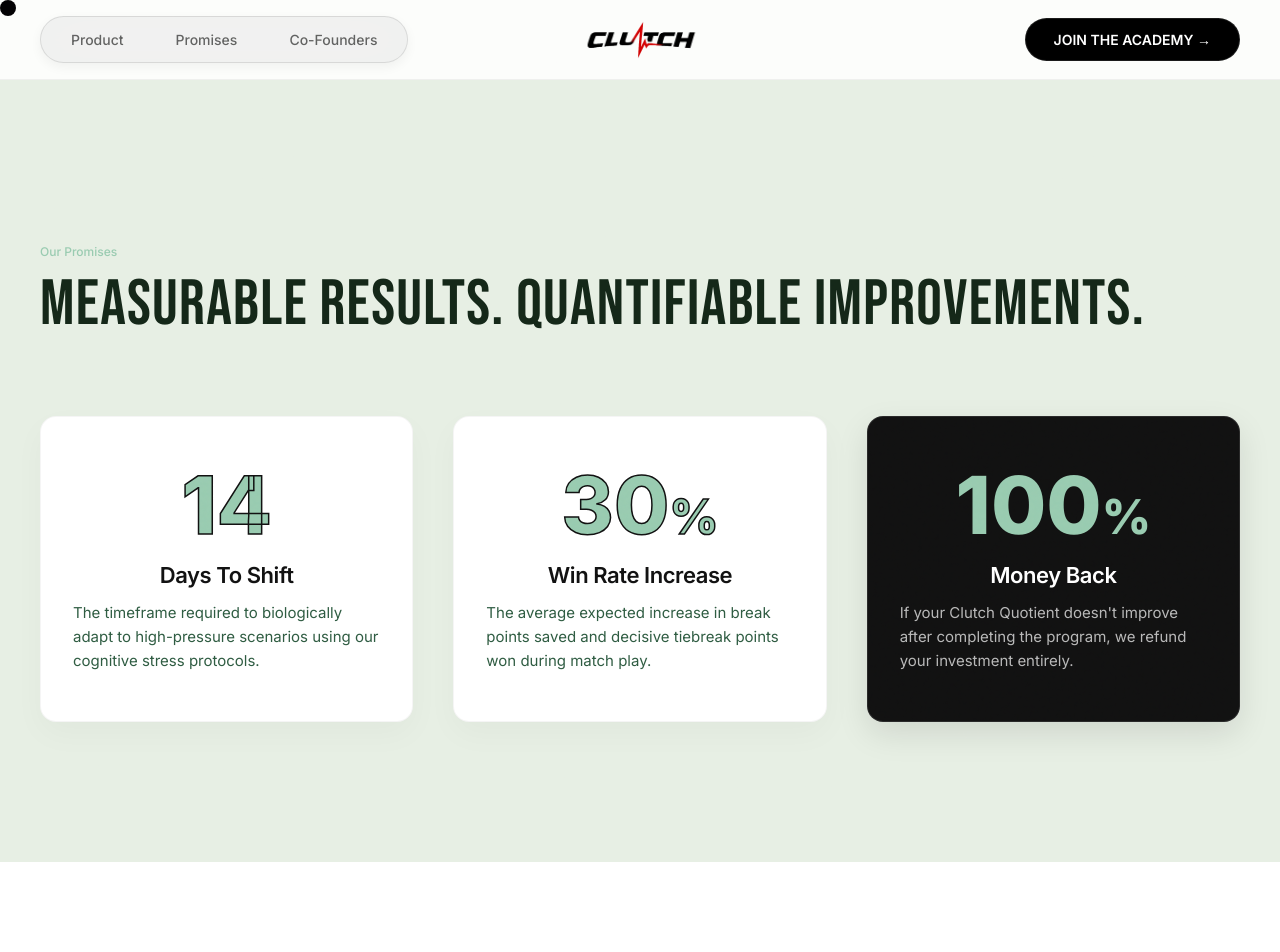
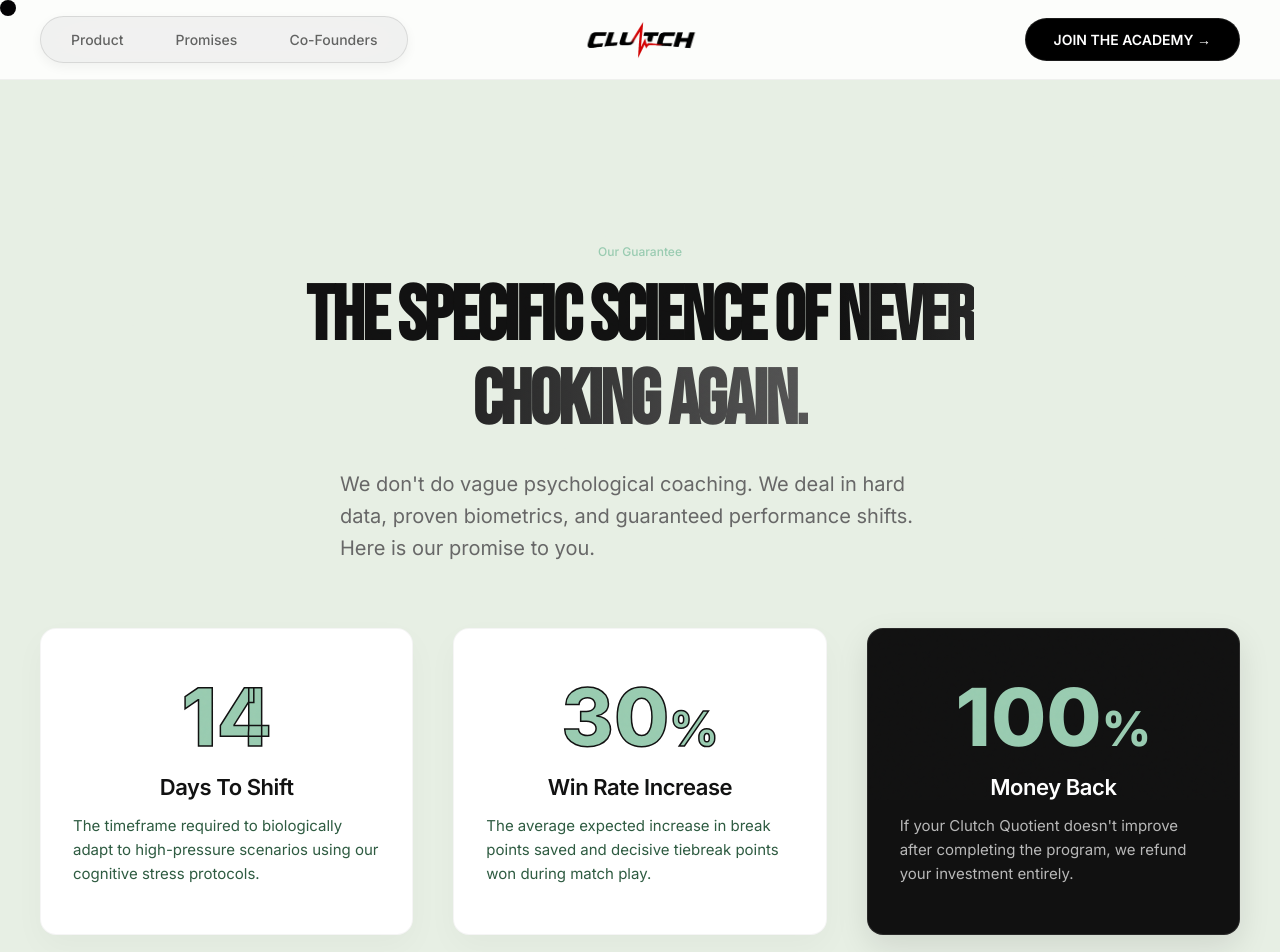
Before and after one commit to aakasharora15/Clutch-Command, a Next.js app: page /promises in a window 1280 px wide. Shown: the top 952 px of the page. Built offline with nearby package versions, Linux system fonts and the light colour scheme.

Commit message:
fix: HomeClient clip reveals and upgrade Promises header

```diff
--- a/src/app/layout.tsx
+++ b/src/app/layout.tsx
@@ -20,7 +20,6 @@ const bebas = Bebas_Neue({
 import SmoothScrolling from "@/components/SmoothScrolling";
 import CustomCursor from "@/components/CustomCursor";
 import ScrollProgress from "@/components/ScrollProgress";
-import ScrollAnimations from "@/components/ScrollAnimations";
 
 export const metadata: Metadata = {
   metadataBase: new URL("https://clutchcommand.com"),
@@ -78,7 +77,6 @@ export default function RootLayout({
         <SmoothScrolling>
           <CustomCursor />
           <ScrollProgress />
-          <ScrollAnimations />
           <div className="noise-overlay"></div>
           <Navbar />
           <main style={{ flex: 1 }}>{children}</main>
--- a/src/app/promises/page.tsx
+++ b/src/app/promises/page.tsx
@@ -2,6 +2,7 @@ import React from 'react';
 import { CTA } from '../../config/cta';
 import SectionHeader from '../../components/SectionHeader';
 import AnimatedCounter from '../../components/AnimatedCounter';
+import StaggerReveal from '../../components/StaggerReveal';
 import Image from 'next/image';
 
 export default function PromisesPage() {
@@ -11,9 +12,17 @@ export default function PromisesPage() {
       {/* ===== HERO & CARDS ===== */}
       <section className="airy-section" id="promises">
         <div className="wrap">
-          <SectionHeader eyebrow="Our Promises" title="Measurable Results. Quantifiable Improvements." />
+          <div style={{ textAlign: 'center', maxWidth: '800px', margin: '0 auto' }}>
+            <div className="section-eyebrow" style={{ color: 'var(--lime)', marginBottom: '16px' }}>Our Guarantee</div>
+            <h2 style={{ fontSize: 'clamp(48px, 6vw, 80px)', lineHeight: 1.1, fontWeight: 800, letterSpacing: '-0.03em', color: '#111', marginBottom: '24px' }}>
+              The specific science of <span style={{ background: 'linear-gradient(90deg, #111, #555)', WebkitBackgroundClip: 'text', WebkitTextFillColor: 'transparent' }}>never choking again.</span>
+            </h2>
+            <p style={{ fontSize: '20px', color: '#666', lineHeight: 1.6, maxWidth: '600px', margin: '0 auto' }}>
+              We don't do vague psychological coaching. We deal in hard data, proven biometrics, and guaranteed performance shifts. Here is our promise to you.
+            </p>
+          </div>
 
-          <div className="grid-cards-4 stagger-children" style={{ marginTop: '64px', display: 'grid', gridTemplateColumns: 'repeat(auto-fit, minmax(280px, 1fr))', gap: '40px' }}>
+          <StaggerReveal className="grid-cards-4" style={{ marginTop: '64px', display: 'grid', gridTemplateColumns: 'repeat(auto-fit, minmax(280px, 1fr))', gap: '40px' }}>
 
             <div className="step-card" style={{ padding: '48px 32px', background: '#fff', borderRadius: '16px', border: '1px solid rgba(0,0,0,0.04)', boxShadow: '0 12px 32px rgba(0,0,0,0.03)', textAlign: 'center', transition: 'transform 0.3s ease' }}>
               <div style={{ color: 'var(--lime)', WebkitTextStroke: '1.5px #111', fontWeight: 800, fontSize: '80px', marginBottom: '16px', lineHeight: 1 }}>
@@ -41,7 +50,7 @@ export default function PromisesPage() {
               <p style={{ color: 'rgba(255,255,255,0.7)', fontSize: '15px', lineHeight: 1.6 }}>If your Clutch Quotient doesn't improve after completing the program, we refund your investment entirely.</p>
             </div>
 
-          </div>
+          </StaggerReveal>
         </div>
       </section>
 
--- a/src/components/ScrollAnimations.tsx
+++ /dev/null
@@ -1,45 +0,0 @@
-"use client";
-import { useEffect } from 'react';
-
-export default function ScrollAnimations() {
-  useEffect(() => {
-    if (typeof window === 'undefined') return;
-
-    // Stagger animation observer
-    const staggerEls = document.querySelectorAll('.stagger-children');
-    const staggerObserver = new IntersectionObserver(
-      (entries) => {
-        entries.forEach((entry) => {
-          if (entry.isIntersecting) {
-            entry.target.classList.add('is-visible');
-            staggerObserver.unobserve(entry.target);
-          }
-        });
-      },
-      { threshold: 0.15, rootMargin: '0px 0px -50px 0px' }
-    );
-    staggerEls.forEach((el) => staggerObserver.observe(el));
-
-    // Clip-path image reveals
-    const clipEls = document.querySelectorAll('.clip-reveal');
-    const clipObserver = new IntersectionObserver(
-      (entries) => {
-        entries.forEach((entry) => {
-          if (entry.isIntersecting) {
-            entry.target.classList.add('is-revealed');
-            clipObserver.unobserve(entry.target);
-          }
-        });
-      },
-      { threshold: 0.2 }
-    );
-    clipEls.forEach((el) => clipObserver.observe(el));
-
-    return () => {
-      staggerObserver.disconnect();
-      clipObserver.disconnect();
-    };
-  }, []);
-
-  return null;
-}
--- /dev/null
+++ b/src/components/StaggerReveal.tsx
@@ -0,0 +1,41 @@
+"use client";
+import React, { useEffect, useRef, useState } from 'react';
+
+interface StaggerRevealProps {
+  children: React.ReactNode;
+  className?: string;
+  style?: React.CSSProperties;
+}
+
+export default function StaggerReveal({ children, className = '', style = {} }: StaggerRevealProps) {
+  const ref = useRef<HTMLDivElement>(null);
+  const [isVisible, setIsVisible] = useState(false);
+
+  useEffect(() => {
+    const el = ref.current;
+    if (!el) return;
+
+    const observer = new IntersectionObserver(
+      ([entry]) => {
+        if (entry.isIntersecting) {
+          setIsVisible(true);
+          observer.unobserve(el);
+        }
+      },
+      { threshold: 0.15, rootMargin: '0px 0px -50px 0px' }
+    );
+
+    observer.observe(el);
+    return () => observer.disconnect();
+  }, []);
+
+  return (
+    <div
+      ref={ref}
+      className={`stagger-children ${isVisible ? 'is-visible' : ''} ${className}`}
+      style={style}
+    >
+      {children}
+    </div>
+  );
+}
```
Also changed, not shown: src/app/HomeClient.tsx (+10 -8 lines), src/components/ClipReveal.tsx (added, +41 -0 lines).
